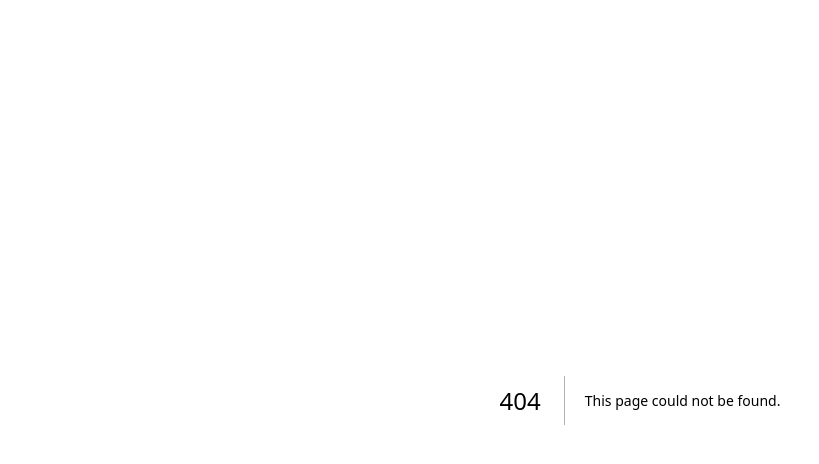
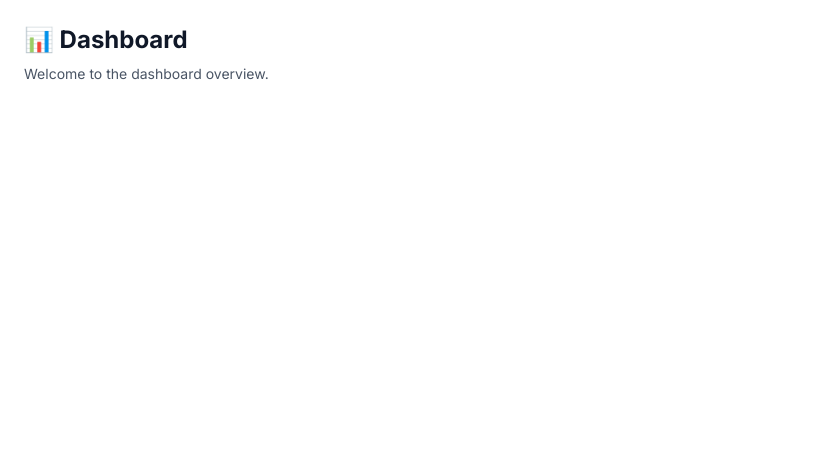
Before and after one commit to muhoozikevon/Deposit, a Next.js app in the folder frontend/: page /dashboard in a window 1280 px wide. Before the commit this address had no page. Shown: the top 464 px of the page, without its empty margins (0-819 px from the left). Built offline with nearby package versions, Linux system fonts and the light colour scheme.

Commit message:
setting independent views

```diff
--- /dev/null
+++ b/frontend/src/app/dashboard/page.jsx
@@ -0,0 +1,10 @@
+'use client';
+
+export default function DashboardPage() {
+  return (
+    <div className="p-6">
+      <h1 className="text-2xl font-bold text-gray-900 dark:text-white">📊 Dashboard</h1>
+      <p className="text-gray-600 dark:text-gray-400 text-sm mt-2">Welcome to the dashboard overview.</p>
+    </div>
+  );
+}
```
